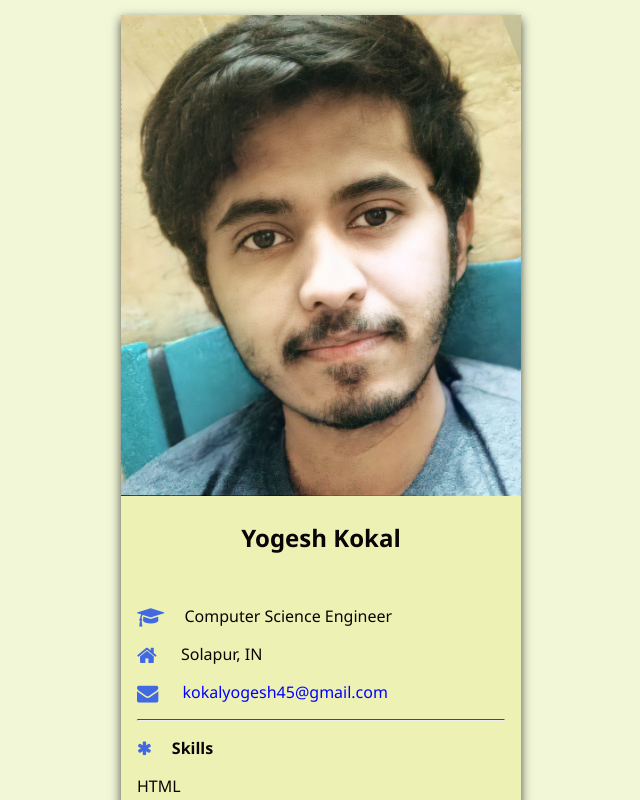
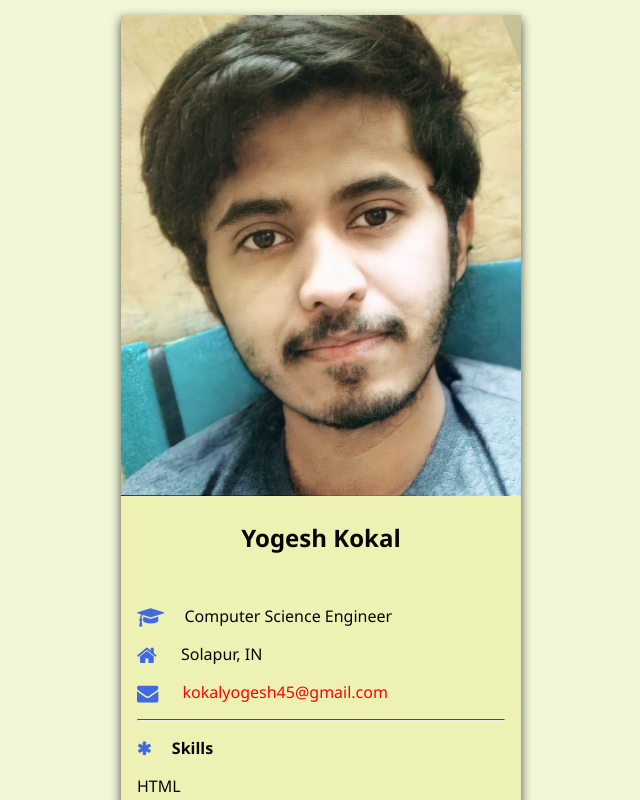
Before and after one commit to Yogi2949/Yogi2949.github.io, a plain HTML site: page index.html in a window 1280 px wide. Shown: the top 800 px of the page, without its empty margins (319-959 px from the left). Drawn offline with nearby package versions, Linux system fonts and the light colour scheme.

Commit message:
Link changes

```diff
--- a/style.css
+++ b/style.css
@@ -14,18 +14,19 @@ body{
     box-shadow: 0 4px 10px rgba(0, 0, 0, 0.7);
 
 }
-
-a:visited {
-  color: pink;
+a:link {
+  color: red;
   background-color: transparent;
   text-decoration: none;
 }
 
-a:link {
+a:visited {
   color: blue;
   background-color: transparent;
   text-decoration: none;
 }
+
+
 
 
 .image-container{
```
